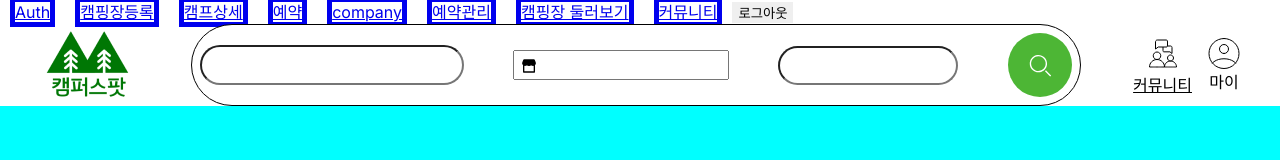
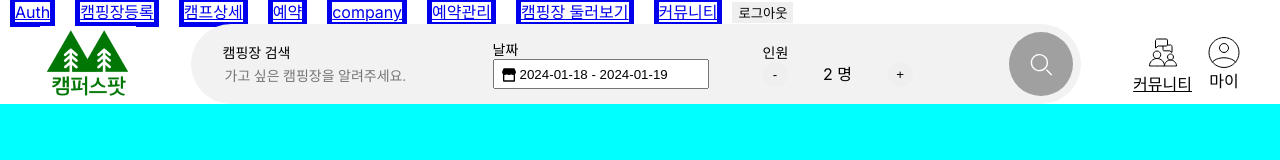
Before and after one commit to h0ngwon/Camperspot, a Next.js app: page / in a window 1280 px wide. Shown: the top 160 px of the page. Built offline with nearby package versions, Linux system fonts and the light colour scheme; no server answers; the database is empty.

Commit message:
feat: 컴포넌트 분리 및 링크 적용 (#32)

```diff
--- a/src/app/_components/Calendar.tsx
+++ b/src/app/_components/Calendar.tsx
@@ -7,19 +7,19 @@ import ReactDatePicker, {
 } from 'react-datepicker';
 import 'react-datepicker/dist/react-datepicker.css';
 import ko from 'date-fns/locale/ko';
+import formatDate from '../_utils/date';
 registerLocale('ko', ko);
 
-type Props = {};
+type Props = {
+  dateRange: [Date | null, Date | null];
+  setDateRange: React.Dispatch<
+    React.SetStateAction<[Date | null, Date | null]>
+  >;
+};
 
-const Calendar = (props: Props) => {
-  //   const [startDate, setStartDate] = useState<Date | null>(new Date());
-  //   const [endDate, setEndDate] = useState<Date | null>(new Date());
-  const [dateRange, setDateRange] = useState<[Date | null, Date | null]>([
-    null,
-    null,
-  ]);
+const Calendar = ({ dateRange, setDateRange }: Props) => {
   const [startDate, endDate] = dateRange;
-  console.log('!!!!!!!!', startDate, endDate);
+
   //컨테이너 꾸미는 로직
   //   const MyContainer = ({ className, children }) => {
   //     return (
@@ -83,6 +83,7 @@ const Calendar = (props: Props) => {
       //     </button>
       //   </div>
       // )}
+
       selectsRange={true}
       startDate={startDate}
       endDate={endDate}
--- a/src/app/_components/Main.tsx
+++ b/src/app/_components/Main.tsx
@@ -15,7 +15,6 @@ const Main = () => {
       <PopularCamp />
       <RegionCarousel />
       <PopularCommunity />
-      <Calendar />
       <Spacer y={300} />
     </div>
   );
--- /dev/null
+++ b/src/app/_components/People.tsx
@@ -0,0 +1,37 @@
+import React from 'react';
+import styles from '../_styles/SearchBar.module.css';
+
+type Props = {
+  count: number;
+  setCount: React.Dispatch<React.SetStateAction<number>>;
+};
+
+const People = ({ count, setCount }: Props) => {
+  return (
+    <div className={styles.people}>
+      <button
+        className={`${styles.countBtn} ${count < 2 && styles.disable}`}
+        onClick={() => {
+          setCount((prev: number) => prev - 1);
+        }}
+        disabled={count < 2}
+      >
+        -
+      </button>
+      <div className={styles.count}>
+        {count} <span>{count > 9 ? '명 이상' : '명'}</span>
+      </div>
+      <button
+        onClick={() => {
+          setCount((prev) => prev + 1);
+        }}
+        disabled={count > 9}
+        className={`${styles.countBtn} ${count > 9 && styles.disable}`}
+      >
+        +
+      </button>
+    </div>
+  );
+};
+
+export default People;
--- a/src/app/_components/SearchBar.tsx
+++ b/src/app/_components/SearchBar.tsx
@@ -1,17 +1,57 @@
 'use client';
-import React from 'react';
+import React, { useState } from 'react';
 import styles from '../_styles/SearchBar.module.css';
 import SearchSvg from '@/asset/SearchSvg';
 import Calendar from './Calendar';
+import People from './People';
+import formatDate from '../_utils/date';
+import Link from 'next/link';
 const SearchBar = () => {
+  const [searchedCamp, setSearchedCamp] = useState<string>('');
+  const [dateRange, setDateRange] = useState<[Date | null, Date | null]>([
+    new Date(),
+    new Date(new Date().getTime() + 24 * 60 * 60 * 1000),
+  ]);
+  const [count, setCount] = useState<number>(2);
+  const [startDate, endDate] = dateRange;
+  const start = formatDate(startDate);
+  const end = formatDate(endDate);
+
   return (
     <div className={styles.searchBar}>
-      <input type='text' className={styles.regionSearchInput} />
-      <Calendar />
-      <input type='text' className={styles.people} />
-      <button className={styles.searchBtn}>
-        <SearchSvg />
-      </button>
+      <div className={styles.regionSearchBox}>
+        <div className={styles.regionSearch}>
+          <span className={styles.regionSearchText}> 캠핑장 검색</span>
+          <input
+            type='text'
+            value={searchedCamp}
+            onChange={(e) => setSearchedCamp(e.target.value)}
+            className={styles.regionSearchInput}
+            placeholder='가고 싶은 캠핑장을 알려주세요.'
+          />
+        </div>
+      </div>
+      <div className={styles.regionSearchBox}>
+        <span className={styles.regionSearchText}>날짜</span>
+
+        <Calendar dateRange={dateRange} setDateRange={setDateRange} />
+      </div>
+      <div className={styles.regionSearchBox}>
+        <span className={styles.regionSearchText}>인원</span>
+        <People count={count} setCount={setCount} />
+      </div>
+      {searchedCamp ? (
+        <Link
+          href={`/camp/search?keyword=${searchedCamp}&check_in=${start}&check_out=${end}&people=${count}`}
+          className={`${styles.searchBtn} ${styles.active}`}
+        >
+          <SearchSvg />
+        </Link>
+      ) : (
+        <div className={`${styles.searchBtn} ${styles.inactive}`}>
+          <SearchSvg />
+        </div>
+      )}
     </div>
   );
 };
--- a/src/app/_styles/SearchBar.module.css
+++ b/src/app/_styles/SearchBar.module.css
@@ -6,21 +6,29 @@
     align-items: center;
     flex-shrink: 0;
     border-radius: 48px;
-    border: 1px solid #000;
-    background: var(--base-white, #FFF);
+    /**/
+    /* border: 1px solid #000; */
+    background-color: #f2f2f2;
 }
 
-.regionSearchInput {
+.regionSearchBox {
     display: flex;
     width: 264px;
-    padding: 10px 24px;
+    padding: 0px 24px;
     flex-direction: column;
     align-items: flex-start;
-    gap: 10px;
-    border-radius: 36px;
+    /* gap: 10px; */
 }
 
-.regionSearchInput {
+.regionSearch {
+    display: flex;
+    flex-direction: column;
+    align-items: flex-start;
+    gap: 6px;
+
+}
+
+.regionSearchText {
     color: #000;
 
     /* 14px_Regular */
@@ -31,36 +39,82 @@
     line-height: normal;
 }
 
+.regionSearchInput {
+    display: flex;
+    width: 264px;
+    /* padding: 0 20px; */
+    /* padding: 10px 24px; */
+    flex-direction: column;
+    align-items: flex-start;
+    gap: 10px;
+    border: none;
+    color: #000;
+
+    /* 14px_Regular */
+    font-family: Pretendard;
+    font-size: 14px;
+    font-style: normal;
+    font-weight: 400;
+    line-height: normal;
+    /**/
+    background-color: inherit;
+}
+
+
 .date {
     display: flex;
     width: 264px;
-    padding: 10px 24px;
+    padding: 0px 20px;
+    /* padding: 10px 24px; */
     flex-direction: column;
     align-items: flex-start;
-    gap: 10px;
+    /* gap: 10px; */
     border-radius: 36px;
 }
 
 .people {
     display: flex;
-    width: 180px;
-    padding: 10px 24px;
-    flex-direction: column;
-    align-items: flex-start;
-    gap: 10px;
-    border-radius: 36px;
+    width: 150px;
+    /* gap: 10px; */
+    justify-content: space-between;
 }
 
+.countBtn {
+    border: none;
+    border-radius: 50%;
+    width: 25px;
+    height: 25px;
+    cursor: pointer;
+
+}
+
+.disable {
+    cursor: not-allowed;
+}
+
+.count {}
+
 .searchBtn {
-    cursor: pointer;
     display: flex;
     width: 64px;
     height: 64px;
     padding: 10px;
     justify-content: center;
     align-items: center;
-    gap: 10px;
+    /* gap: 10px; */
     flex-shrink: 0;
     border-radius: 56px;
+}
+
+.active {
+    cursor: pointer;
+
     background: var(--primary-600, #4DB635);
+
 }
+
+.inactive {
+    cursor: not-allowed;
+
+    background: #a1a0a0
+}
--- /dev/null
+++ b/src/app/_utils/date.ts
@@ -0,0 +1,9 @@
+export default function formatDate(date: Date | null) {
+  if (date) {
+    const year = date.getFullYear().toString().slice();
+    const month = ('0' + (date.getMonth() + 1)).slice(-2);
+    const day = ('0' + date.getDate()).slice(-2);
+
+    return `${year}-${month}-${day}`;
+  }
+}
--- a/src/asset/MyProfileSvg.tsx
+++ b/src/asset/MyProfileSvg.tsx
@@ -1,5 +1,3 @@
-import React from 'react';
-
 export default function MyProfileSvg() {
   return (
     <svg
```
